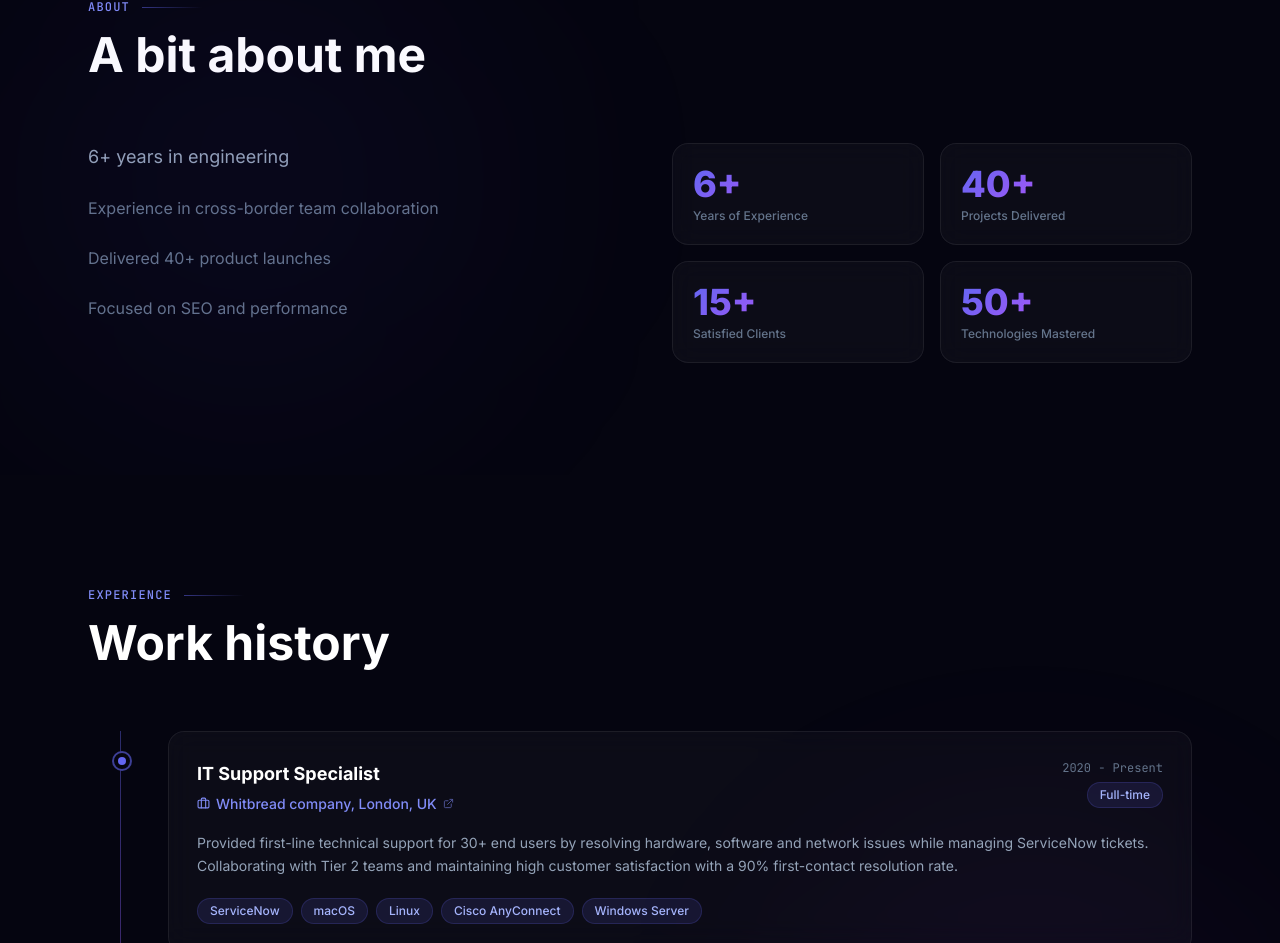
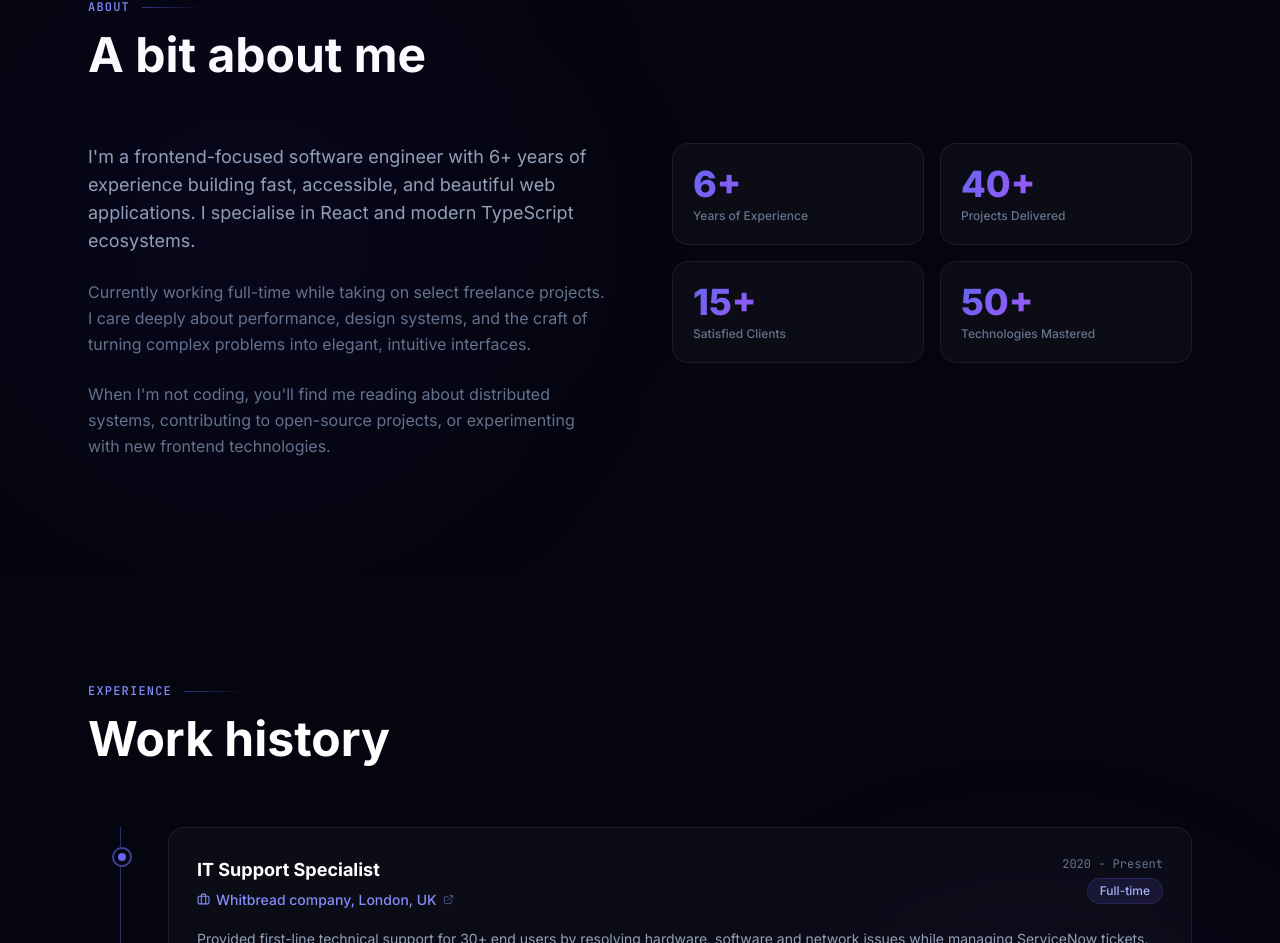
Before and after one commit to Rainez7/Rainer_portfolio, a Next.js app: page / in a window 1280 px wide. Shown: the part 913-1856 px from the top of the page. Built offline with nearby package versions, Linux system fonts and the light colour scheme.

Commit message:
Revert "Update About bio with new key points"
This reverts commit d84871d2e34927fce1f1a8c0d3aa886b4f9b3b55.

```diff
--- a/components/About.tsx
+++ b/components/About.tsx
@@ -75,7 +75,10 @@ export default function About() {
               variants={fadeUp}
               className="text-base sm:text-lg text-slate-400 leading-relaxed"
             >
-              6+ years in engineering
+              I&apos;m a frontend-focused software engineer with{" "}
+              6+ years of
+              experience building fast, accessible, and beautiful web
+              applications. I specialise in React and modern TypeScript ecosystems.
             </motion.p>
 
             <motion.p
@@ -85,7 +88,10 @@ export default function About() {
               variants={fadeUp}
               className="text-base text-slate-500 leading-relaxed"
             >
-              Experience in cross-border team collaboration
+              Currently working full-time while taking on select freelance
+              projects. I care deeply about performance, design systems, and the
+              craft of turning complex problems into elegant, intuitive
+              interfaces.
             </motion.p>
 
             <motion.p
@@ -95,17 +101,9 @@ export default function About() {
               variants={fadeUp}
               className="text-base text-slate-500 leading-relaxed"
             >
-              Delivered 40+ product launches
-            </motion.p>
-
-            <motion.p
-              initial="hidden"
-              animate={inView ? "visible" : "hidden"}
-              custom={5}
-              variants={fadeUp}
-              className="text-base text-slate-500 leading-relaxed"
-            >
-              Focused on SEO and performance
+              When I&apos;m not coding, you&apos;ll find me reading about
+              distributed systems, contributing to open-source projects, or
+              experimenting with new frontend technologies.
             </motion.p>
 
           </div>
```
